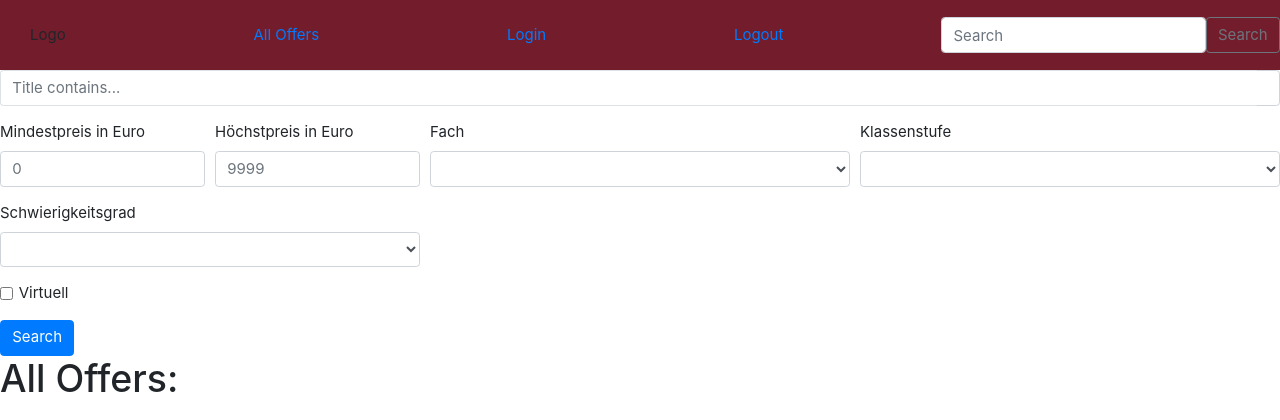
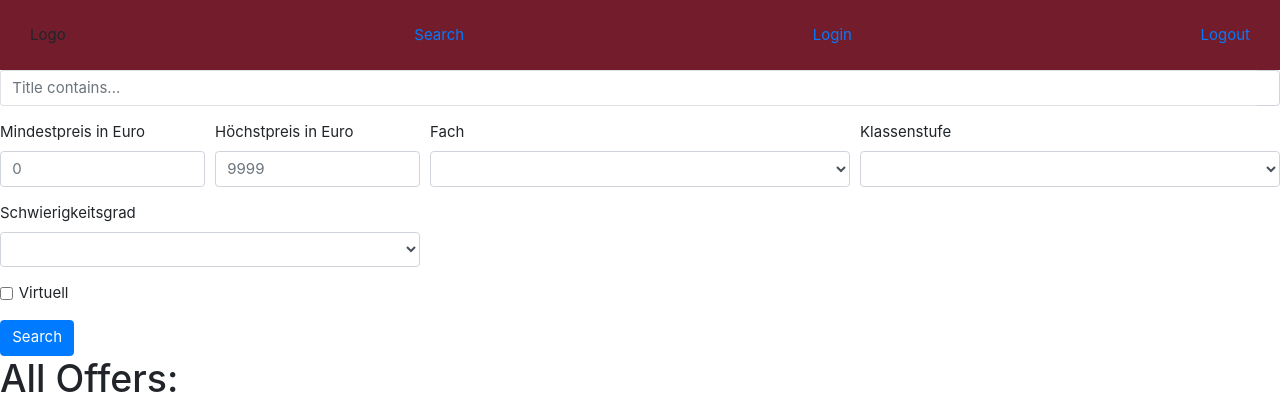
Before and after one commit to check24-scholarships/tutor-smith, a Django app: page /all in a window 1280 px wide. Shown: the top 420 px of the page. Run offline with Django 3.2, Linux system fonts and the light colour scheme; parts of the project's set-up code (start-up, migrations or seed data) failed here and were passed over; some libraries are stand-ins or nearby versions.

Commit message:
Added htmx search, removed search on nav bar

```diff
--- a/tutor_smith/urls.py
+++ b/tutor_smith/urls.py
@@ -158,5 +158,6 @@ urlpatterns = [
     path('request/', include(requestpatterns)),
     path('staff/', include(staffpatterns)),
     path('search', user_views.search, name='search'),
+    # path('search', user_views.view_all, name='view_all'),
     path('all', user_views.view_all, name='view_all'),
 ] + static(settings.MEDIA_URL, document_root=settings.MEDIA_ROOT)
--- a/user_management/templates/base.html
+++ b/user_management/templates/base.html
@@ -13,15 +13,14 @@
 <body>
     <header>
         <p>Logo</p>
-        <a href="{% url 'view_all' %}">All Offers</a>
+        <a href="{% url 'view_all' %}">Search</a>
         <a href="{% url 'login' %}">Login</a>
         <a href="{% url 'logout' %}">Logout</a>
-        <form class="d-flex" method=POST action="{% url 'search' %}">
+        <!--<form class="d-flex" method="GET" action="{% url 'search' %}">
             {% csrf_token %}
-
             <input class="form-control me-2" type="search" placeholder="Search" aria-label="Search" name="searched">
             <button class="btn btn-outline-secondary" type="submit">Search</button>
-        </form>
+        </form> -->
     </header>
 
     {% block messages %}
--- a/user_management/templates/search.html
+++ b/user_management/templates/search.html
@@ -2,8 +2,11 @@
 {% load static %}
 {% block title %}Tutor-Smith{% endblock title %}
 {% block content %}
+<!-- Load from unpkg -->
+<script src="https://unpkg.com/htmx.org@1.5.0"></script>
     {% if search %}
         <form method="GET" action="search">
+            {% csrf_token %}
             <div class="form-row">
                 <div class="form-group col-12">
                     <div class="input-group">
@@ -61,12 +64,13 @@
                     </label>
                 </div>
             </div>
-            <button type="submit" class="btn btn-primary">Search</button>
+            <button type="submit" class="btn btn-primary" hx-post="/search" hx-swap="outerHTML" hx-target="#offers">Search</button>
         </form>
+    <div id="offers">
         {% if all %}
             <h1>All Offers:</h1>
         {% else %}
-            <h1>Your Search Results: {{ search }}</h1>
+            <h1>Your Search Results: </h1>
             <br/>
             <h2>Offers:</h2>
         {% endif %}
@@ -81,7 +85,8 @@
             </div>
         {% endfor %}
 
-    {% else %}
-        <h1>No Search Found</h1>
-    {% endif %}
+        {% else %}
+            <h1>No Search Found</h1>
+        {% endif %}
+    </div>
 {% endblock content %}
--- a/user_management/views.py
+++ b/user_management/views.py
@@ -134,10 +134,7 @@ def recover_form_complete(request):
 
 
 def search(request):
-    """grades = {
-        key: value for (key, value) in Info._meta.get_field('level_class').choices
-    }"""
-    grades = range(5,13)
+    grades = range(5, 13)
     subjects = {
         key: value for (key, value) in Info._meta.get_field('subject').choices
     }
@@ -147,13 +144,15 @@ def search(request):
     }
 
     # Get query from search form
-    title_contains_query = request.GET.get('title_contains')
-    price_min = request.GET.get('price_min')
-    price_max = request.GET.get('price_max')
-    subject = request.GET.get('subject')
-    grade = request.GET.get('grade')
-    difficulty = request.GET.get('difficulty')
-    virtual = request.GET.get('virtual')
+    title_contains_query = request.POST.get('title_contains')
+    price_min = request.POST.get('price_min')
+    price_max = request.POST.get('price_max')
+    subject = request.POST.get('subject')
+    grade = request.POST.get('grade')
+    difficulty = request.POST.get('difficulty')
+    virtual = request.POST.get('virtual')
+
+    virtual = True if virtual == 'on' else False
 
     offers = Info.objects.all()
 
@@ -175,7 +174,7 @@ def search(request):
         offers = offers.filter(
             subject=[k for k, v in subjects.items() if v == subject][0]
         )
-    if grade:  # not working yet
+    if grade:
         offers = offers.filter(level_class=grade)
     if difficulty:
         offers = offers.filter(
@@ -185,6 +184,20 @@ def search(request):
         )
     if virtual:
         offers = offers.filter(virtual=virtual)
+
+    if request.method == 'POST':
+        return render(
+            request,
+            'search_content.html',
+            {
+                'grades': grades,
+                'subjects': subjects.values(),
+                'difficulty_levels': difficulty_levels.values(),
+                'search': title_contains_query,
+                'all': False,
+                'offers': offers,
+            },
+        )
 
     return render(
         request,
@@ -199,44 +212,10 @@ def search(request):
         },
     )
 
-    """if request.method == 'POST':
-        search = request.POST['searched']
-        if search:
-            # get offers associated with search value
-            offers = Info.objects.filter(
-                Q(subject__icontains=search)
-                | Q(description__icontains=search)
-                # | Q(author__icontains=search)
-            )
-            # get users associated with search value
-            users = User.objects.filter(
-                Q(first_name__icontains=search)
-                | Q(last_name__icontains=search)
-                | Q(email__icontains=search)
-            )
-            return render(
-                request,
-                'search.html',
-                {
-                    'grades': grades,
-                    'subjects': subjects,
-                    'difficulty_levels': difficulty_levels,
-                    'search': search,
-                    'all': False,
-                    'offers': offers,
-                    'users': users,
-                },
-            )
-
-    return render(request, 'search.html', {})
-"""
-
 
 def view_all(request):
-    """grades = {
-        key: value for (key, value) in Info._meta.get_field('level_class').choices
-    }"""
-    grades = range(5,13)
+    print('here')
+    grades = range(5, 13)
     subjects = {
         key: value for (key, value) in Info._meta.get_field('subject').choices
     }
@@ -244,7 +223,6 @@ def view_all(request):
         key: value
         for (key, value) in Info._meta.get_field('difficulty').choices
     }
-
     # get all offers
     offers = Info.objects.all()
 
```
Also changed, not shown: user_management/templates/search_content.html (added, +19 -0 lines).
